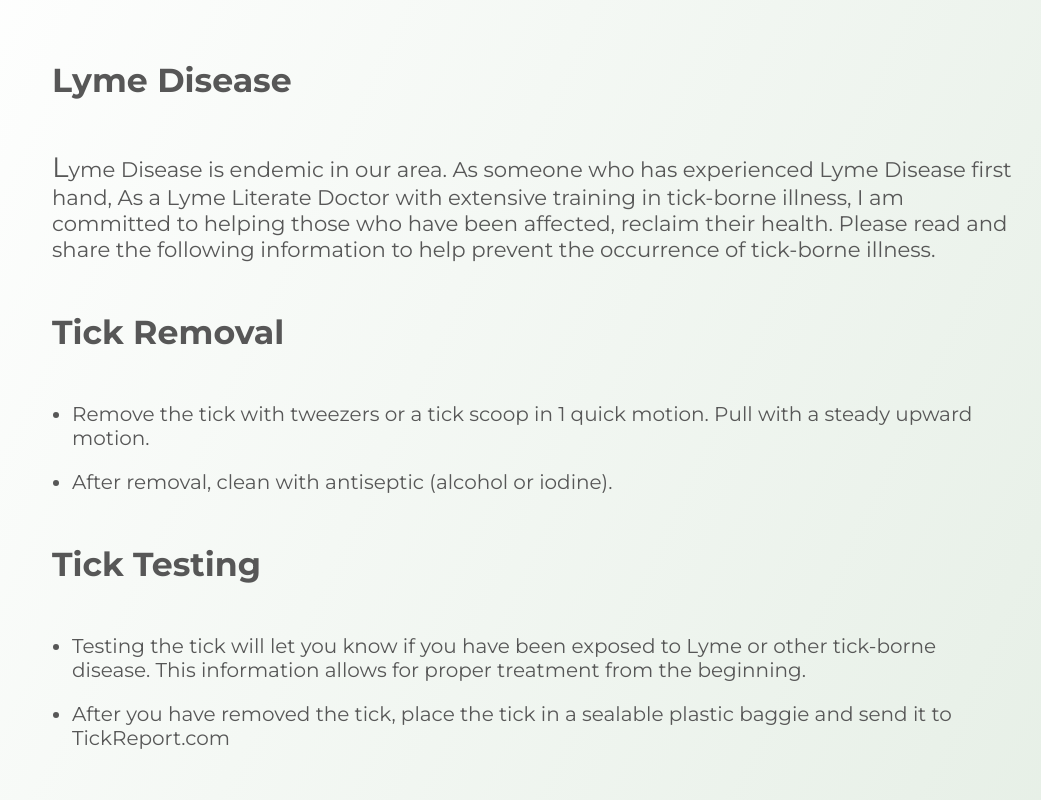
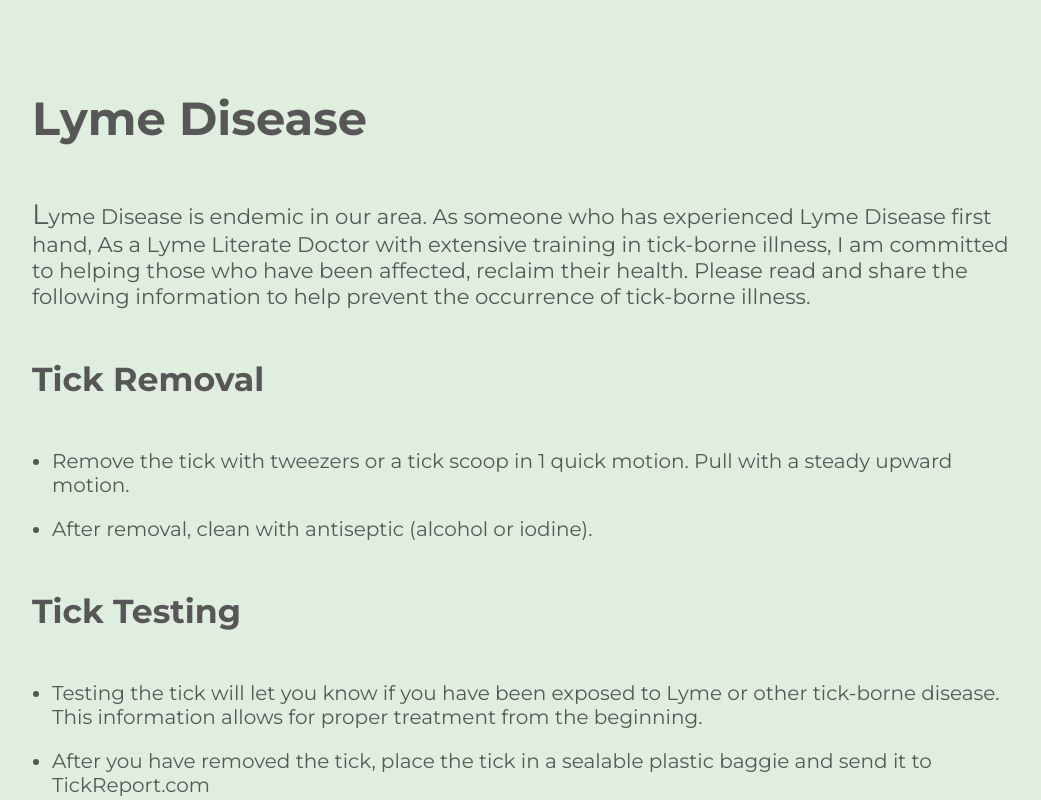
Before and after one commit to waldsmitha/sage, a React (Create React App) app: page /Lyme in a window 1280 px wide. Shown: the top 800 px of the page, without its empty margins (108-1149 px from the left). Built offline with nearby package versions, Linux system fonts and the light colour scheme.

Commit message:
services slides styling

```diff
--- a/src/components/About.js
+++ b/src/components/About.js
@@ -139,7 +139,7 @@ const StyledAbout = styled(motion.div)`
     }
 
     h1 {
-      color: #638963;
+      color: #a7bca7;
       font-size: calc(4rem + 1vw);
       padding: 5rem 0;
     }
--- a/src/components/Services.js
+++ b/src/components/Services.js
@@ -104,7 +104,7 @@ const Services = forwardRef(({}, ref) => {
         >
           <motion.div
             whileHover={{
-              scale: 1.05,
+              x: -50,
               transition: { duration: 0.3, delay: 0.1 },
             }}
             whileTap={{
@@ -118,7 +118,7 @@ const Services = forwardRef(({}, ref) => {
           </motion.div>
           <motion.div
             whileHover={{
-              scale: 1.05,
+              x: -50,
               transition: { duration: 0.3, delay: 0.1 },
             }}
             whileTap={{
@@ -132,7 +132,7 @@ const Services = forwardRef(({}, ref) => {
           </motion.div>
           <motion.div
             whileHover={{
-              scale: 1.05,
+              x: -50,
               transition: { duration: 0.3, delay: 0.1 },
             }}
             whileTap={{
--- a/src/pages/Lyme.js
+++ b/src/pages/Lyme.js
@@ -15,32 +15,34 @@ const Lyme = () => {
       initial="hidden"
       animate="show"
     >
-      <h1>Lyme Disease</h1>
+      <div className="content">
+        <h1 id="header">Lyme Disease</h1>
         <p>
-        Lyme Disease is endemic in our area. As someone who has experienced Lyme
-        Disease first hand, As a Lyme Literate Doctor with extensive training in
-        tick-borne illness, I am committed to helping those who have been
-        affected, reclaim their health. Please read and share the following
-        information to help prevent the occurrence of tick-borne illness.
+          Lyme Disease is endemic in our area. As someone who has experienced
+          Lyme Disease first hand, As a Lyme Literate Doctor with extensive
+          training in tick-borne illness, I am committed to helping those who
+          have been affected, reclaim their health. Please read and share the
+          following information to help prevent the occurrence of tick-borne
+          illness.
         </p>
         <h1>Tick Removal</h1>
         <ul>
           <li>
-          Remove the tick with tweezers or a tick scoop in 1 quick motion. Pull
-          with a steady upward motion.
+            Remove the tick with tweezers or a tick scoop in 1 quick motion.
+            Pull with a steady upward motion.
           </li>
           <li>After removal, clean with antiseptic (alcohol or iodine).</li>
         </ul>
         <h1>Tick Testing</h1>
         <ul>
           <li>
-          Testing the tick will let you know if you have been exposed to Lyme or
-          other tick-borne disease. This information allows for proper treatment
-          from the beginning.
+            Testing the tick will let you know if you have been exposed to Lyme
+            or other tick-borne disease. This information allows for proper
+            treatment from the beginning.
           </li>
           <li>
-          After you have removed the tick, place the tick in a sealable plastic
-          baggie and send it to TickReport.com
+            After you have removed the tick, place the tick in a sealable
+            plastic baggie and send it to TickReport.com
           </li>
         </ul>
         <h1>Treatment</h1>
@@ -82,14 +84,20 @@ const Lyme = () => {
         <Link to="/">
           <button>Home</button>
         </Link>
+      </div>
       <ScrollTop />
     </StyledContainer>
   );
 };
 
 const StyledContainer = styled(motion.div)`
-  padding: 2rem;
-  padding-bottom: 5rem;
+  background: #dfeedf;
+  padding: 5rem 2rem;
+  padding-bottom: 10rem;
+  #header {
+    font-size: calc(4rem + 0.5vw);
+  }
+  .content {
     max-width: 100rem;
     margin: 0 auto;
     h1 {
@@ -110,12 +118,20 @@ const StyledContainer = styled(motion.div)`
     }
     button {
       border: none;
+      box-shadow: rgba(0, 0, 0, 0.15) 1.95px 1.95px 2.6px;
       color: #638963;
       background: #f2f2f2;
       padding: 1rem 2rem;
-    margin-top: 2rem;
+      margin-top: 5rem;
       border-radius: 1rem;
       cursor: pointer;
+      transition: 0.5s;
+
+      &:hover {
+        background: #638963;
+        color: #f2f2f2;
+      }
+    }
   }
 `;
 
--- a/src/pages/Modalities.js
+++ b/src/pages/Modalities.js
@@ -14,25 +14,27 @@ const Modalities = () => {
       initial="hidden"
       animate="show"
     >
-      <h1>Naturopathy & Therapeutic Modalities</h1>
+      <div className="content">
+        <h1 id="header">Naturopathy & Therapeutic Modalities</h1>
         <p>
           Naturopathy is a balance of the ancient healing arts and modern
-        medicine. It is guided by the principle of vis medicatrix naturae – the
-        healing power of nature. In essence, the body has the inherent ability
-        to heal itself, but may sometimes need support due to stresses and
-        environmental exposures. It is our job to assist and support this
+          medicine. It is guided by the principle of vis medicatrix naturae –
+          the healing power of nature. In essence, the body has the inherent
+          ability to heal itself, but may sometimes need support due to stresses
+          and environmental exposures. It is our job to assist and support this
           healing process.
         </p>
         <p>
           Naturopathic Doctors are primary care physicians who have completed an
           undergraduate degree along with a 4 year Graduate Naturopathic Medical
           program. An accredited program includes a strong foundation in the
-        sciences of anatomy, physiology, biochemistry and pharmacology training.
-        In addition to the basic medical sciences, Naturopathic doctors are also
-        trained in nutrition, diet/lifestyle counseling, botanical medicine,
-        homeopathy and other natural modalities. It is our goal to support the
-        natural healing process. Treatment modalities are chosen based on the
-        need of the individual and the extent of the illness.
+          sciences of anatomy, physiology, biochemistry and pharmacology
+          training. In addition to the basic medical sciences, Naturopathic
+          doctors are also trained in nutrition, diet/lifestyle counseling,
+          botanical medicine, homeopathy and other natural modalities. It is our
+          goal to support the natural healing process. Treatment modalities are
+          chosen based on the need of the individual and the extent of the
+          illness.
         </p>
         <h1>Modalities we use are:</h1>
         <ul>
@@ -57,14 +59,20 @@ const Modalities = () => {
         <Link to="/">
           <button>Home</button>
         </Link>
+      </div>
       <ScrollTop />
     </StyledContainer>
   );
 };
 
 const StyledContainer = styled(motion.div)`
-  padding: 2rem;
-  padding-bottom: 5rem;
+  background: #dfeedf;
+  padding: 5rem 2rem;
+  padding-bottom: 10rem;
+  #header {
+    font-size: calc(4rem + 0.5vw);
+  }
+  .content {
     max-width: 100rem;
     margin: 0 auto;
     h1 {
@@ -85,12 +93,20 @@ const StyledContainer = styled(motion.div)`
     }
     button {
       border: none;
+      box-shadow: rgba(0, 0, 0, 0.15) 1.95px 1.95px 2.6px;
       color: #638963;
       background: #f2f2f2;
       padding: 1rem 2rem;
-    margin-top: 2rem;
+      margin-top: 5rem;
       border-radius: 1rem;
       cursor: pointer;
+      transition: 0.5s;
+
+      &:hover {
+        background: #638963;
+        color: #f2f2f2;
+      }
+    }
   }
 `;
 
--- a/src/pages/Pans.js
+++ b/src/pages/Pans.js
@@ -15,32 +15,34 @@ const Pans = () => {
       initial="hidden"
       animate="show"
     >
-      <h1>PANS/PANDAS</h1>
+      <div className="content">
+        <h1 id="header">PANS/PANDAS</h1>
         <p>
-        Lyme Disease is endemic in our area. As someone who has experienced Lyme
-        Disease first hand, As a Lyme Literate Doctor with extensive training in
-        tick-borne illness, I am committed to helping those who have been
-        affected, reclaim their health. Please read and share the following
-        information to help prevent the occurrence of tick-borne illness.
+          Lyme Disease is endemic in our area. As someone who has experienced
+          Lyme Disease first hand, As a Lyme Literate Doctor with extensive
+          training in tick-borne illness, I am committed to helping those who
+          have been affected, reclaim their health. Please read and share the
+          following information to help prevent the occurrence of tick-borne
+          illness.
         </p>
         <h1>Tick Removal</h1>
         <ul>
           <li>
-          Remove the tick with tweezers or a tick scoop in 1 quick motion. Pull
-          with a steady upward motion.
+            Remove the tick with tweezers or a tick scoop in 1 quick motion.
+            Pull with a steady upward motion.
           </li>
           <li>After removal, clean with antiseptic (alcohol or iodine).</li>
         </ul>
         <h1>Tick Testing</h1>
         <ul>
           <li>
-          Testing the tick will let you know if you have been exposed to Lyme or
-          other tick-borne disease. This information allows for proper treatment
-          from the beginning.
+            Testing the tick will let you know if you have been exposed to Lyme
+            or other tick-borne disease. This information allows for proper
+            treatment from the beginning.
           </li>
           <li>
-          After you have removed the tick, place the tick in a sealable plastic
-          baggie and send it to TickReport.com
+            After you have removed the tick, place the tick in a sealable
+            plastic baggie and send it to TickReport.com
           </li>
         </ul>
         <h1>Treatment</h1>
@@ -82,14 +84,20 @@ const Pans = () => {
         <Link to="/">
           <button>Home</button>
         </Link>
+      </div>
       <ScrollTop />
     </StyledContainer>
   );
 };
 
 const StyledContainer = styled(motion.div)`
-  padding: 2rem;
-  padding-bottom: 5rem;
+  background: #dfeedf;
+  padding: 5rem 2rem;
+  padding-bottom: 10rem;
+  #header {
+    font-size: calc(4rem + 0.5vw);
+  }
+  .content {
     max-width: 100rem;
     margin: 0 auto;
     h1 {
@@ -110,12 +118,20 @@ const StyledContainer = styled(motion.div)`
     }
     button {
       border: none;
+      box-shadow: rgba(0, 0, 0, 0.15) 1.95px 1.95px 2.6px;
       color: #638963;
       background: #f2f2f2;
       padding: 1rem 2rem;
-    margin-top: 2rem;
+      margin-top: 5rem;
       border-radius: 1rem;
       cursor: pointer;
+      transition: 0.5s;
+
+      &:hover {
+        background: #638963;
+        color: #f2f2f2;
+      }
+    }
   }
 `;
 
```
Lines whose indentation alone changed are shown as unchanged.
